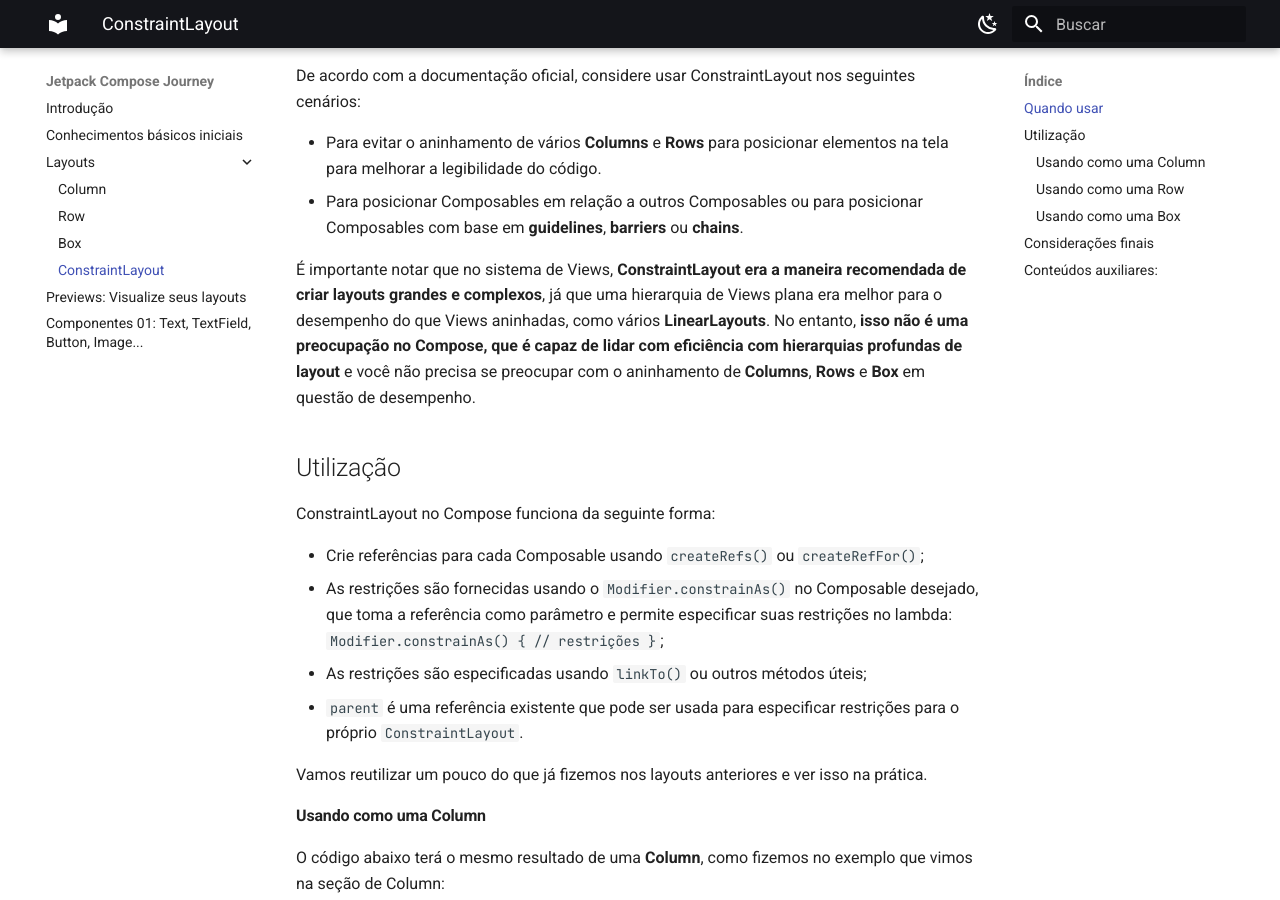
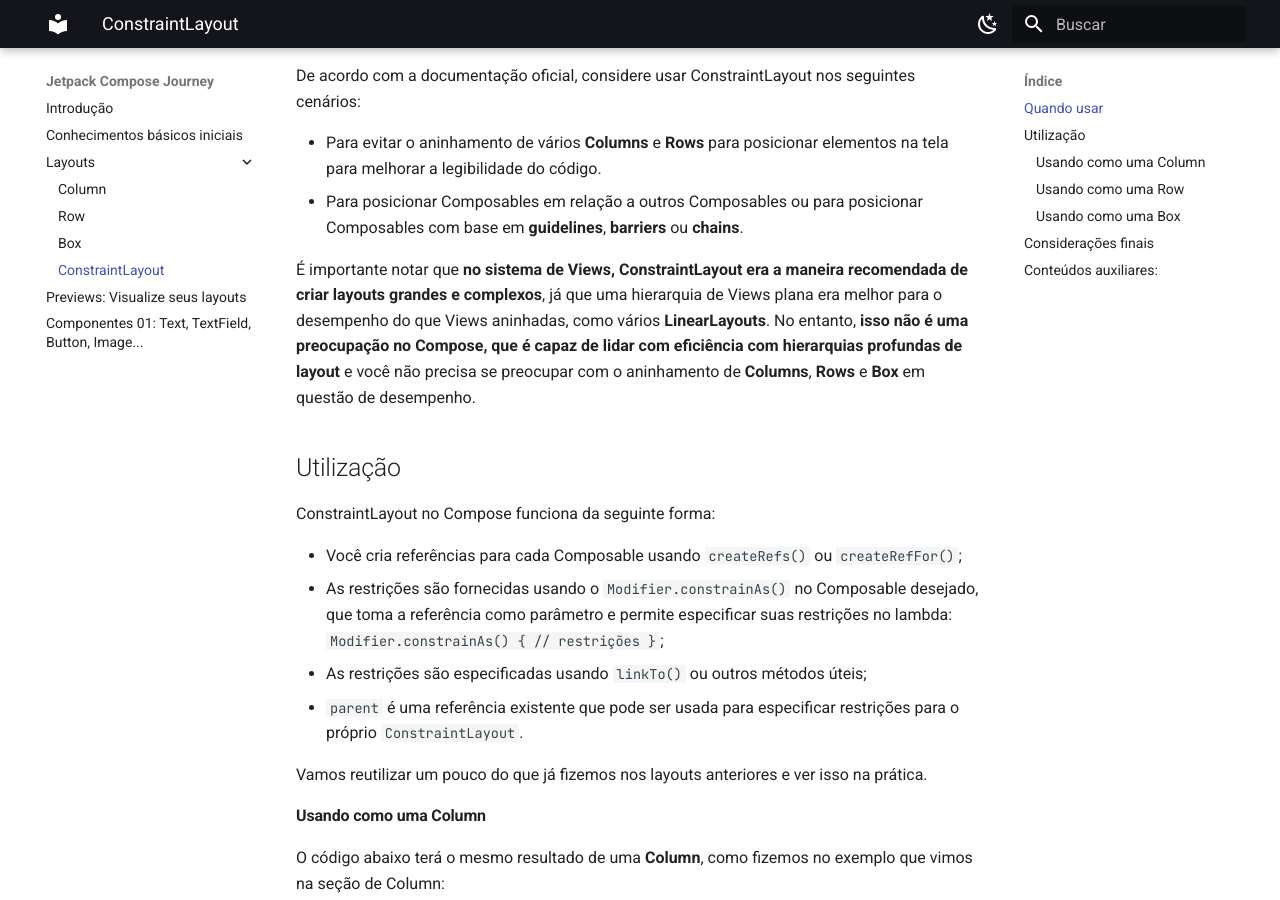
Before and after one commit to jsericksk/Jetpack-Compose-Journey, an MkDocs documentation site: the page built from docs/layout-constraintlayout.md, in a window 1280 px wide and 900 px high, scrolled down 366 px. Built offline with MkDocs 1.6.1 and Material for MkDocs 9.7.7, drawn with Linux system fonts in a browser that asks for light colours; emoji names are drawn with the system emoji font.

Commit message:
layout-constraintlayout.md atualizado

````diff
--- a/docs/layout-constraintlayout.md
+++ b/docs/layout-constraintlayout.md
@@ -13,13 +13,13 @@ De acordo com a documentação oficial, considere usar ConstraintLayout nos segu
 - Para evitar o aninhamento de vários **Columns** e **Rows** para posicionar elementos na tela para melhorar a legibilidade do código.
 - Para posicionar Composables em relação a outros Composables ou para posicionar Composables com base em **guidelines**, **barriers** ou **chains**.
 
-É importante notar que no sistema de Views, **ConstraintLayout era a maneira recomendada de criar layouts grandes e complexos**, já que uma hierarquia de Views plana era melhor para o desempenho do que Views aninhadas, como vários **LinearLayouts**. No entanto, **isso não é uma preocupação no Compose, que é capaz de lidar com eficiência com hierarquias profundas de layout** e você não precisa se preocupar com o aninhamento de **Columns**, **Rows** e **Box** em questão de desempenho.
+É importante notar que **no sistema de Views, ConstraintLayout era a maneira recomendada de criar layouts grandes e complexos**, já que uma hierarquia de Views plana era melhor para o desempenho do que Views aninhadas, como vários **LinearLayouts**. No entanto, **isso não é uma preocupação no Compose, que é capaz de lidar com eficiência com hierarquias profundas de layout** e você não precisa se preocupar com o aninhamento de **Columns**, **Rows** e **Box** em questão de desempenho.
 
 ## Utilização
 
 ConstraintLayout no Compose funciona da seguinte forma:
 
-- Crie referências para cada Composable usando ```createRefs()``` ou ```createRefFor()```;
+- Você cria referências para cada Composable usando ```createRefs()``` ou ```createRefFor()```;
 - As restrições são fornecidas usando o ```Modifier.constrainAs()``` no Composable desejado, que toma a referência como parâmetro e permite especificar suas restrições no lambda: ```Modifier.constrainAs() { // restrições }```;
 - As restrições são especificadas usando ```linkTo()``` ou outros métodos úteis;
 - ```parent``` é uma referência existente que pode ser usada para especificar restrições para o próprio ```ConstraintLayout```.
````
